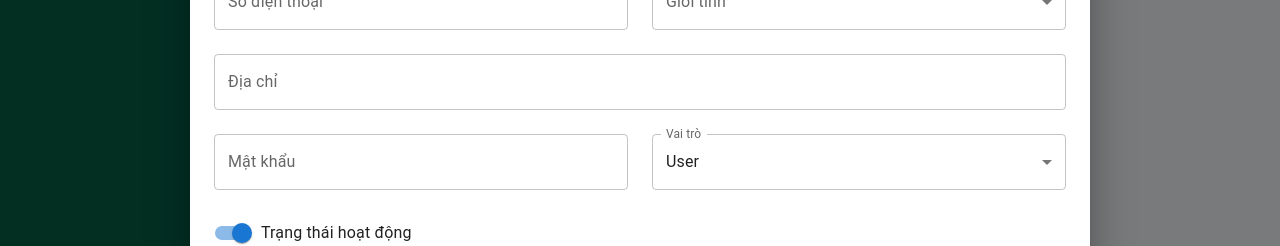
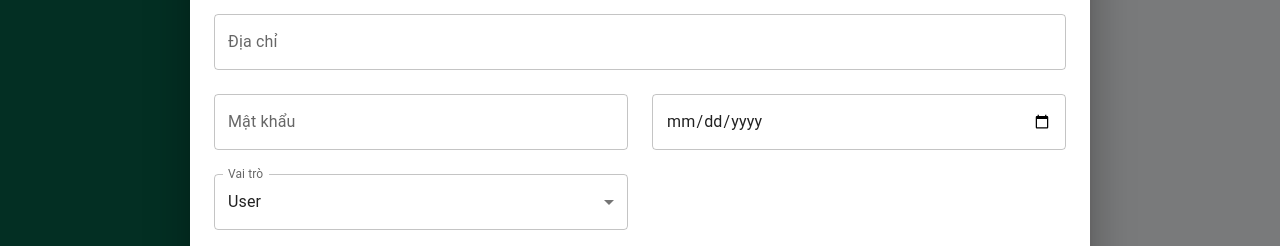
Before and after one commit to 7steam-work/dadangsinhhoc, a React (Vite) app: page /user in a window 1280 px wide. Both pictures are taken after a click on the button "THÊM MỚI". Shown: the part 338-584 px from the top of the page. Built offline with nearby package versions, Linux system fonts and the light colour scheme; no server answers.

Commit message:
them, sua, xoa, update status user done

```diff
--- a/src/Api/UserApi.tsx
+++ b/src/Api/UserApi.tsx
@@ -26,6 +26,11 @@ const UserApi = {
         return getAPI.put(url, data)
     },
 
+    updateUserStatus(id:string, newStatus:boolean){
+        const url = `/users/updateUserStatus/${id}`
+        return getAPI.put(url,newStatus)
+    },
+
     deleteUser(id: string) {
         const url = `/users/deleteUser/${id}`
         return getAPI.delete(url);
--- a/src/Pages/UserManager/components/UserForm.tsx
+++ b/src/Pages/UserManager/components/UserForm.tsx
@@ -103,8 +103,8 @@ export const UserForm: React.FC<UserFormProps> = ({ userId, onSuccess, isModal,
               label="Giới tính"
               disabled={readOnly}
             >
-              <MenuItem value="1">Nam</MenuItem>
-              <MenuItem value="0">Nữ</MenuItem>
+              <MenuItem value="MALE">Nam</MenuItem>
+              <MenuItem value="FEMALE">Nữ</MenuItem>
               {/* <MenuItem value="OTHER">Khác</MenuItem> */}
             </Select>
             {errors.gender && <FormHelperText>{errors.gender}</FormHelperText>}
@@ -137,6 +137,17 @@ export const UserForm: React.FC<UserFormProps> = ({ userId, onSuccess, isModal,
           </Grid>
         )}
 
+          <Grid item xs={12} sm={6}>
+            <TextField
+              fullWidth
+              type="date"
+              value={formData.dob}
+              onChange={(e) => handleInputChange('dob', e.target.value)}
+              error={!!errors.dob}
+              disabled={readOnly}
+            />
+          </Grid>
+
         <Grid item xs={12} sm={6}>
           <FormControl fullWidth error={!!errors.role}>
             <InputLabel>Vai trò</InputLabel>
@@ -166,25 +177,6 @@ export const UserForm: React.FC<UserFormProps> = ({ userId, onSuccess, isModal,
           />
         </Grid>
 
-        {/* <Grid item xs={12}>
-          <Box sx={{ display: 'flex', gap: 2, justifyContent: 'flex-end' }}>
-            <Button
-              variant="outlined"
-              onClick={isModal ? onSuccess : () => navigate('/user')}
-              disabled={isSubmitting}
-            >
-              Hủy
-            </Button>
-            <Button
-              type="submit"
-              variant="contained"
-              disabled={isSubmitting}
-              startIcon={isSubmitting ? <CircularProgress size={20} /> : null}
-            >
-              {userId ? 'Cập nhật' : 'Thêm mới'}
-            </Button>
-          </Box>
-        </Grid> */}
         {!readOnly && (
           <Grid item xs={12}>
             <Box sx={{ display: 'flex', gap: 2, justifyContent: 'flex-end' }}>
--- a/src/Pages/UserManager/hooks/useUserData.ts
+++ b/src/Pages/UserManager/hooks/useUserData.ts
@@ -44,19 +44,19 @@ export const useUserData = () => {
   }, []);
 
   const handleStatusChange = async (user: User, newStatus: boolean) => {
-    // try {
-    //   // Gọi API để cập nhật status
-    //   await UserApi.updateUserStatus(user.id, newStatus);
-    //   // Cập nhật local state
-    //   const updateList = (list: User[]) =>
-    //     list.map(item => item.id === user.id ? { ...item, status: newStatus } : item);
+    try {
+      // Gọi API để cập nhật status
+      await UserApi.updateUserStatus(user.id, newStatus);
+      // Cập nhật local state
+      const updateList = (list: User[]) =>
+        list.map(item => item.id === user.id ? { ...item, status: newStatus } : item);
 
-    //   setListUser(updateList(listUser));
-    //   setListAdmin(updateList(listAdmin));
-    // } catch (error) {
-    //   console.error('Error updating user status:', error);
-    //   // Có thể thêm xử lý error ở đây
-    // }
+      setListUser(updateList(listUser));
+      setListAdmin(updateList(listAdmin));
+    } catch (error) {
+      console.error('Error updating user status:', error);
+      // Có thể thêm xử lý error ở đây
+    }
   };
 
   return {
--- a/src/Pages/UserManager/hooks/useUserForm.ts
+++ b/src/Pages/UserManager/hooks/useUserForm.ts
@@ -11,7 +11,8 @@ export const useUserForm = (userId?: string) => {
     address: '',
     password: '',
     role: 'ROLE_USER',
-    status: true
+    status: true,
+    dob: ''
   });
 
   const [errors, setErrors] = useState<UserFormErrors>({});
--- a/src/Pages/UserManager/index.tsx
+++ b/src/Pages/UserManager/index.tsx
@@ -31,7 +31,7 @@ const UserManager: React.FC = () => {
   const handleCloseModal = () => {
     setModalOpen(false);
     setSelectedUserId(undefined);
-    // refreshUsers();
+    refreshUsers();
   };
 
   const handleView = (user: User) => {
--- a/src/Pages/UserManager/type.ts
+++ b/src/Pages/UserManager/type.ts
@@ -16,6 +16,7 @@ export interface UserFormData {
   gender: string;
   address: string;
   password?: string; // Optional for edit mode
+  dob: string;
   role: string;
   status: boolean;
 }
@@ -27,6 +28,7 @@ export interface UserFormErrors {
   gender?: string;
   address?: string;
   password?: string;
+  dob?: Date;
   role?: string;
   status?: boolean;
 }
```
